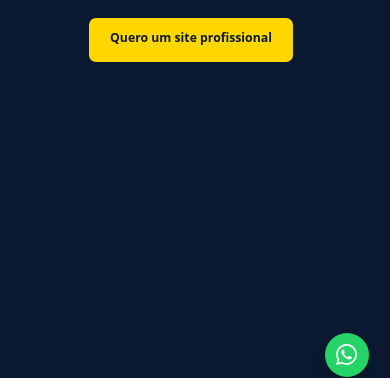
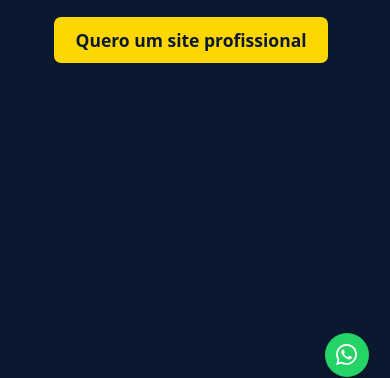
Before and after one commit to Dodofurtado/LD_WebPerformace, a plain HTML site: page index.html in a window 390 px wide. Shown: the part 446-824 px from the top of the page. Drawn offline with nearby package versions, Linux system fonts and the light colour scheme.

Commit message:
Update index.html

```diff
--- a/index.html
+++ b/index.html
@@ -98,7 +98,7 @@
                         Criação de sites + Tráfego pago para atrair mais clientes
                     </p>
                     <a href="https://wa.me/5551997869258?text=Quero%20um%20site%20profissional"
-                       class="inline-block bg-gold text-dark-blue font-bold py-3 px-6 sm:px-8 rounded-lg hover:bg-gold/90 transition transform hover:scale-105 text-sm sm:text-base">
+                       class="inline-block bg-gold text-dark-blue font-bold py-3 px-6 sm:px-8 rounded-lg hover:bg-gold/90 transition transform hover:scale-105 text-xl xl:text-base">
                         Quero um site profissional
                     </a>
                 </div>                <div class="hidden sm:block">
```
